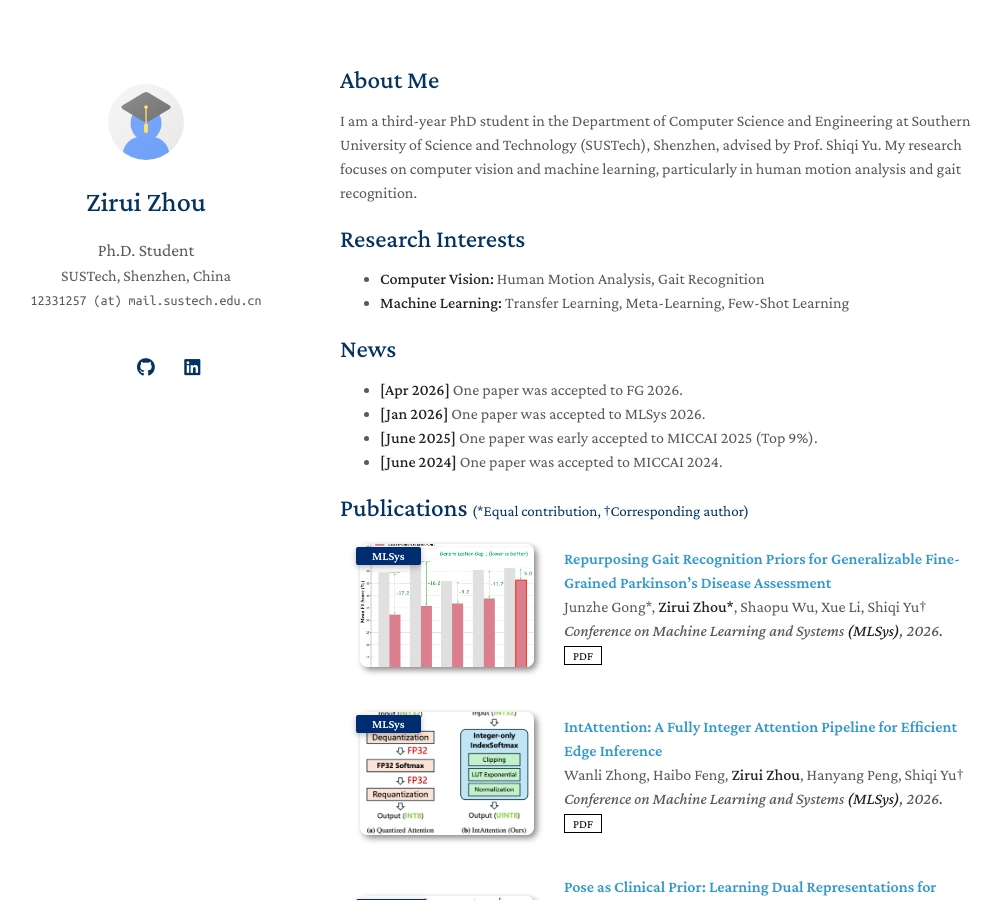
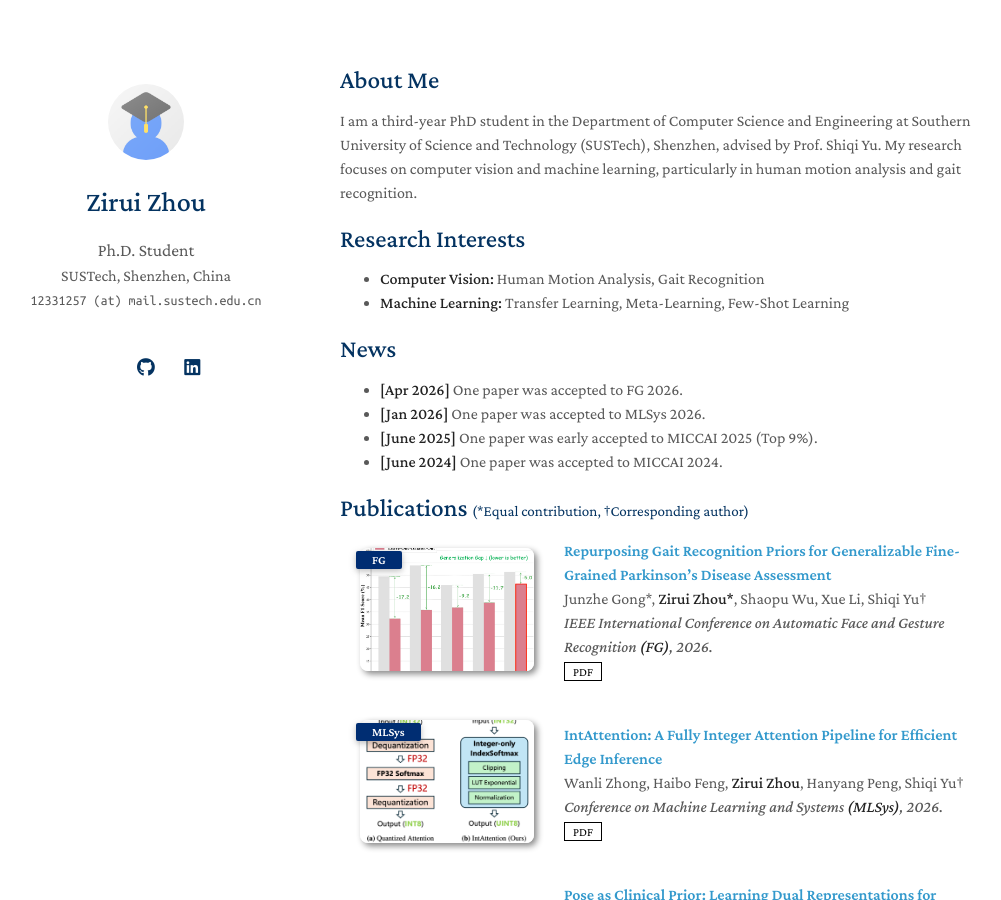
Before and after one commit to zhouzi180/zhouzi180.github.io, a Jekyll site: the page built from index.md, in a window 1280 px wide and 900 px high. Shown: the whole window, without its empty margins (130-1131 px from the left). Built offline with Jekyll 4.4.1, drawn with Linux system fonts in a browser that asks for light colours; a style sheet for code colours, icons or effects is not loaded; our own code applies the rules of GitHub Pages for plain Markdown files.

Commit message:
Update publications.yml

```diff
--- a/_data/publications.yml
+++ b/_data/publications.yml
@@ -22,8 +22,8 @@ main:
     # image: ./assets/img/teaser_example.png
   - title: "Repurposing Gait Recognition Priors for Generalizable Fine-Grained Parkinson’s Disease Assessment"
     authors: Junzhe Gong*, <strong>Zirui Zhou*</strong>, Shaopu Wu, Xue Li, Shiqi Yu†
-    conference_short: MLSys
-    conference: Conference on Machine Learning and Systems <strong>(MLSys)</strong>, 2026.
+    conference_short: FG
+    conference: IEEE International Conference on Automatic Face and Gesture Recognition <strong>(FG)</strong>, 2026.
     pdf: https://arxiv.org/pdf/2511.21513
     # code: https://github.com/ShiqiYu/OpenGait/tree/master
     # page: https://zhouzi180.github.io/Scoliosis1K/
```
